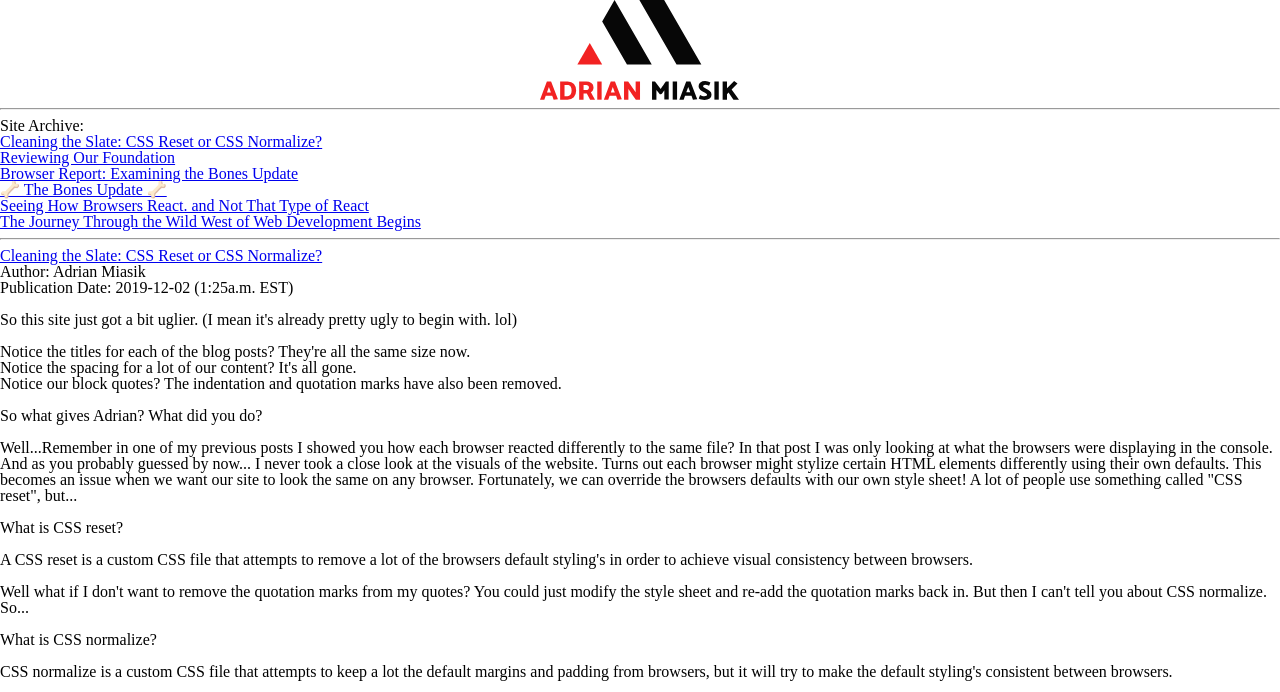
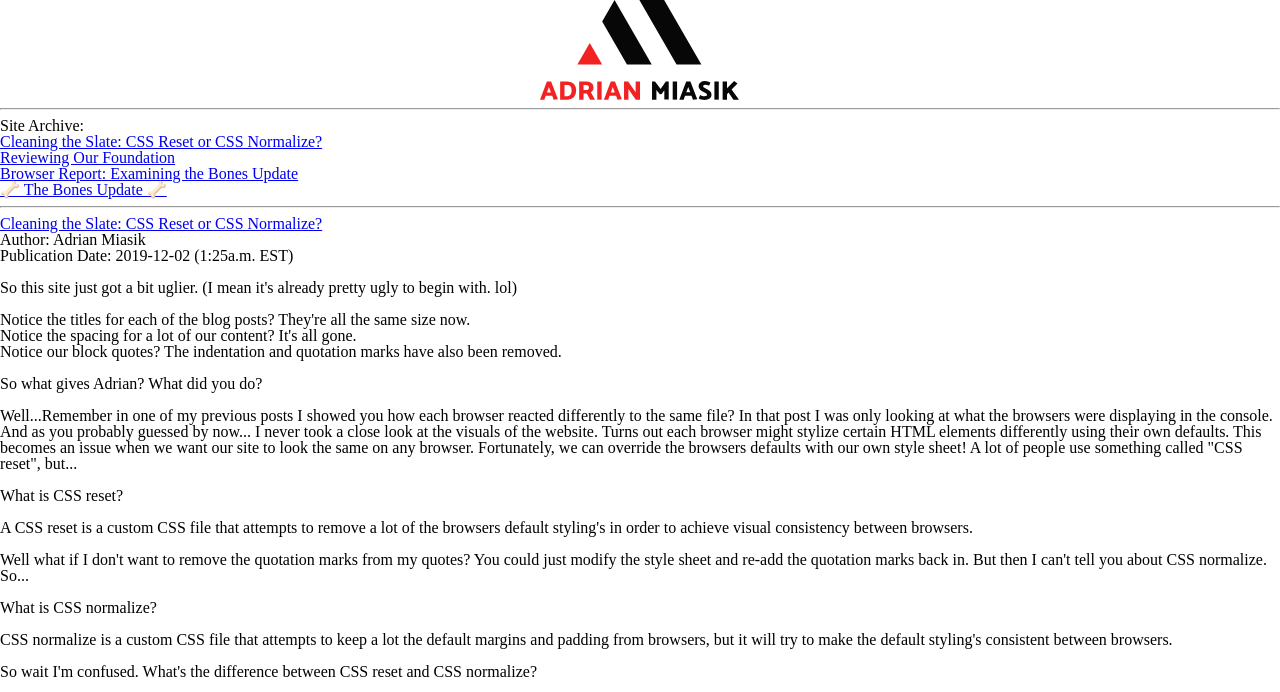
Before and after one commit to adrian-miasik/adrianmiasik.com, a website: page pages/2019-content.html in a window 1280 px wide. Shown: the top 692 px of the page. Drawn offline with Linux system fonts and the light colour scheme.

Commit message:
Remove links to our first to articles within 2019-content.html

```diff
--- a/pages/2019-content.html
+++ b/pages/2019-content.html
@@ -54,16 +54,6 @@ limitations under the License.-->
         <li>
           <a href="https://deploy-preview-2--adrianmiasik.netlify.com/"
             >&#129460; The Bones Update &#129460;</a
-          >
-        </li>
-        <li>
-          <a href="https://deploy-preview-1--adrianmiasik.netlify.com/"
-            >Seeing How Browsers React. and Not That Type of React</a
-          >
-        </li>
-        <li>
-          <a href="https://deploy-preview-4--adrianmiasik.netlify.com/"
-            >The Journey Through the Wild West of Web Development Begins</a
           >
         </li>
       </ul>
```
